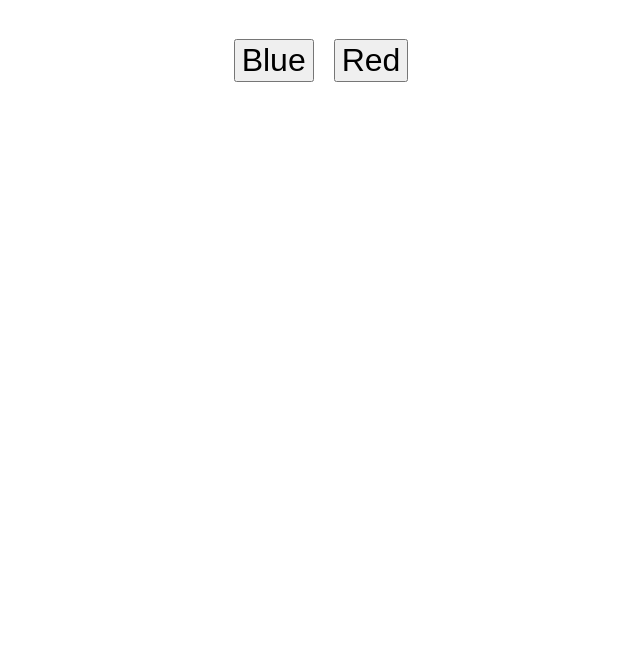
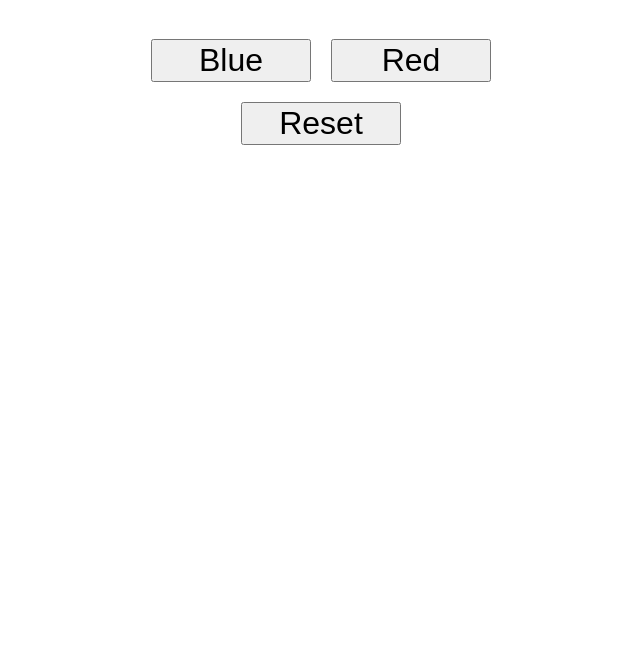
Before and after one commit to Mirko143-spec/Simple-Color-Changer, a plain HTML site: page Color Changer/index.html in a window 1280 px wide. Shown: the part 131-800 px from the top of the page, without its empty margins (319-959 px from the left). Drawn offline with Linux system fonts and the light colour scheme.

Commit message:
a new reset button

```diff
--- a/Color Changer/index.html
+++ b/Color Changer/index.html
@@ -9,16 +9,19 @@
 </head>
 
 <body>
-    <div id="columns">
-        <div id="text">
-            <h1 id="text">Text</h1>
-        </div>
+    <div class="text">
+        <h1 id="text">Text</h1>
+    </div>
 
-        <div id="buttons">
-            <button id="blue" onclick="blue()">Blue</button>
-            <button id="red" onclick="red()">Red</button>
-        </div>
+    <div class="buttons">
+        <button id="blue" onclick="blue()">Blue</button>
+        <button id="red" onclick="red()">Red</button>
+    </div>
+
+    <div class="reset">
+        <button id="reset" onclick="reset()">Reset</button>
     </div>
     <script src="js.js"></script>
 </body>
+
 </html>
--- a/Color Changer/js.js
+++ b/Color Changer/js.js
@@ -5,3 +5,7 @@ function blue() {
 function red() {
     document.getElementById("text").style.color = "red"
 }
+
+function reset() {
+    document.getElementById("text").style.color = "black"
+}
--- a/Color Changer/style.css
+++ b/Color Changer/style.css
@@ -5,26 +5,30 @@ body {
     font-size: 2rem;
 }
 
-#columns {
-    height: 50rem;
+.text {
+    display: grid;
+    grid-template-columns: auto;
+    justify-content: center;
+    width: 100%;
 }
 
-#text {
-    display: grid;
-    grid-template-columns: auto;
-    grid-column-start: 1;
-    justify-content: center;
-    width: auto;
-}
-
-#buttons {
+.buttons {
     display: grid;
     grid-template-columns: auto auto;
     width: 100%;
     justify-content: center;
 }
 
+.reset {
+    display: grid;
+    grid-template-columns: auto auto;
+    grid-column-start: 1;
+    grid-column-end: 3;
+    justify-content: center;
+}
+
 button {
     margin: 10px;
     font-size: 2rem;
+    width: 10rem;
 }
```
